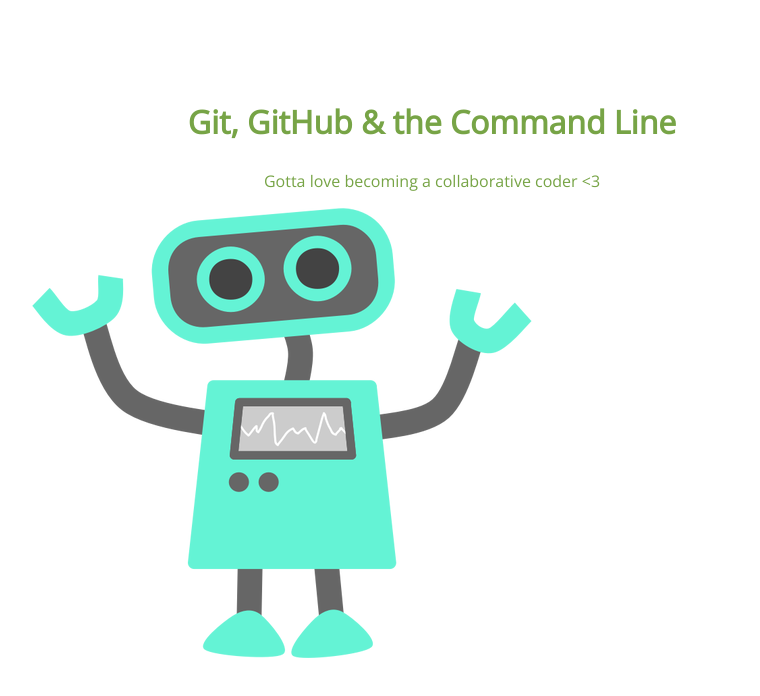
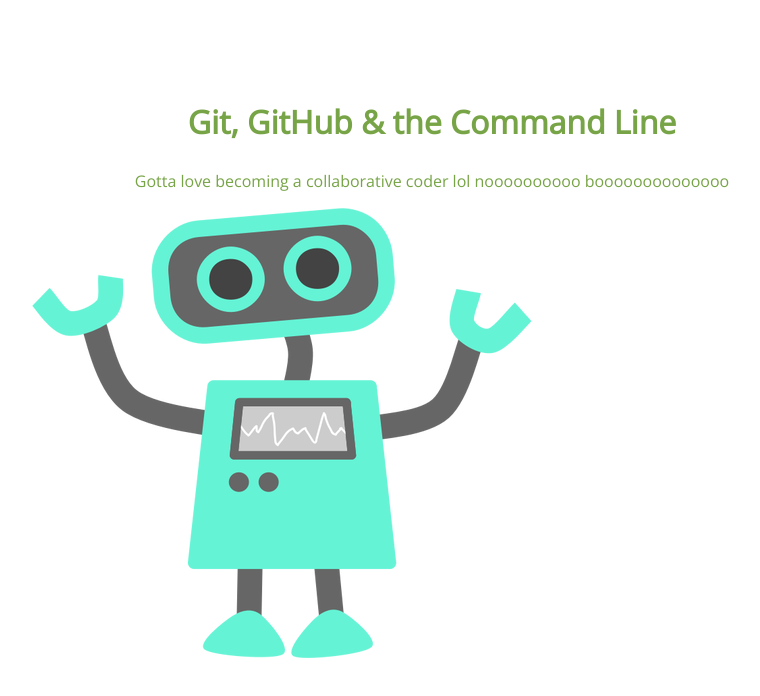
Before and after one commit to sriaz2199/105-project, a plain HTML site: page index.html in a window 1280 px wide. Shown: the whole page, without its empty margins (208-968 px from the left). Drawn offline with nearby package versions, Linux system fonts and the light colour scheme.

Commit message:
added lol

```diff
--- a/index.html
+++ b/index.html
@@ -9,7 +9,7 @@
 <body>
 	<section>
 		<h1>Git, GitHub & the Command Line</h1>
-		<p>Gotta love becoming a collaborative coder <3</p>
+		<p>Gotta love becoming a collaborative coder lol noooooooooo boooooooooooooo</p>
 		<img src="img/happy-blue-robot.png">
 	</section>
 </body>
```
Also changed, not shown: 1 other file.
